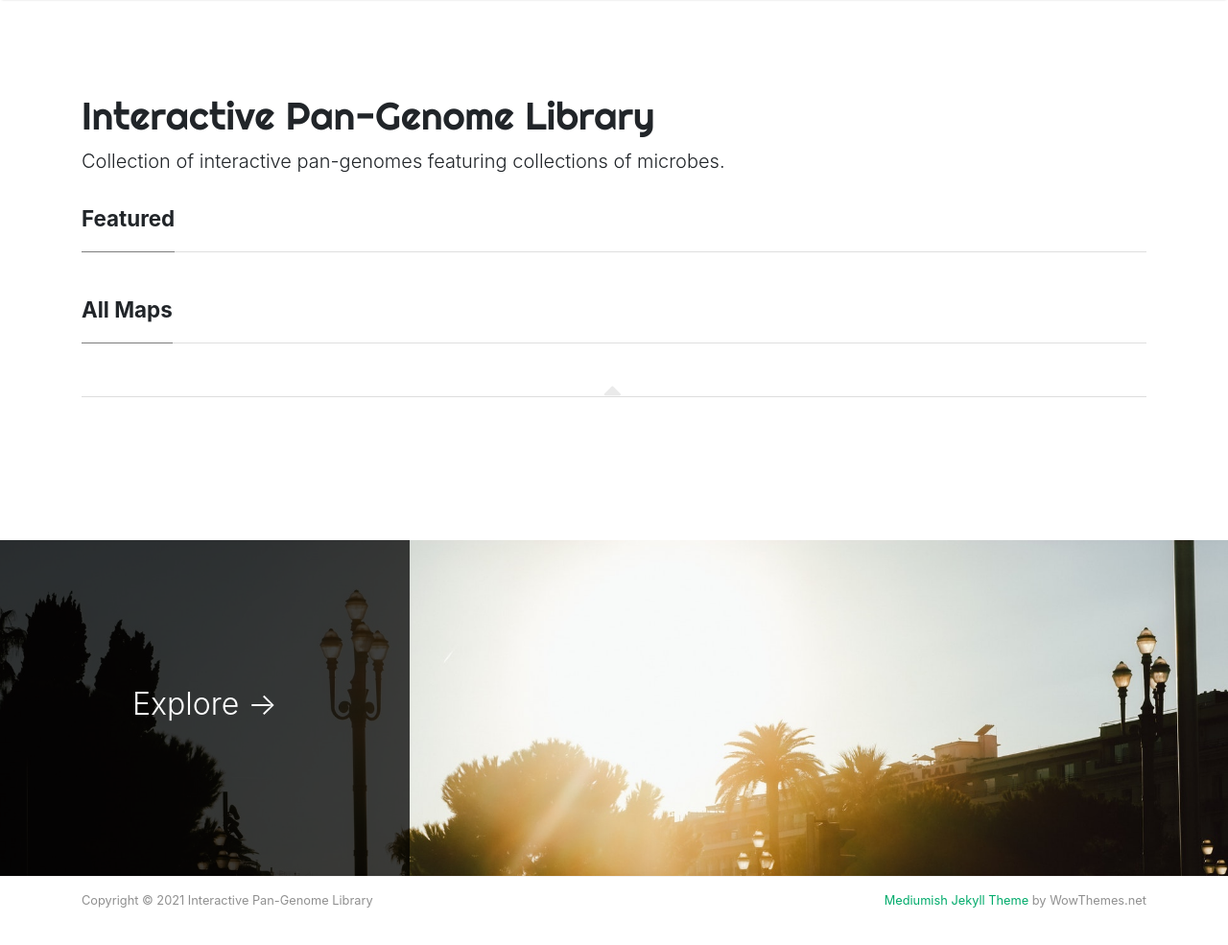
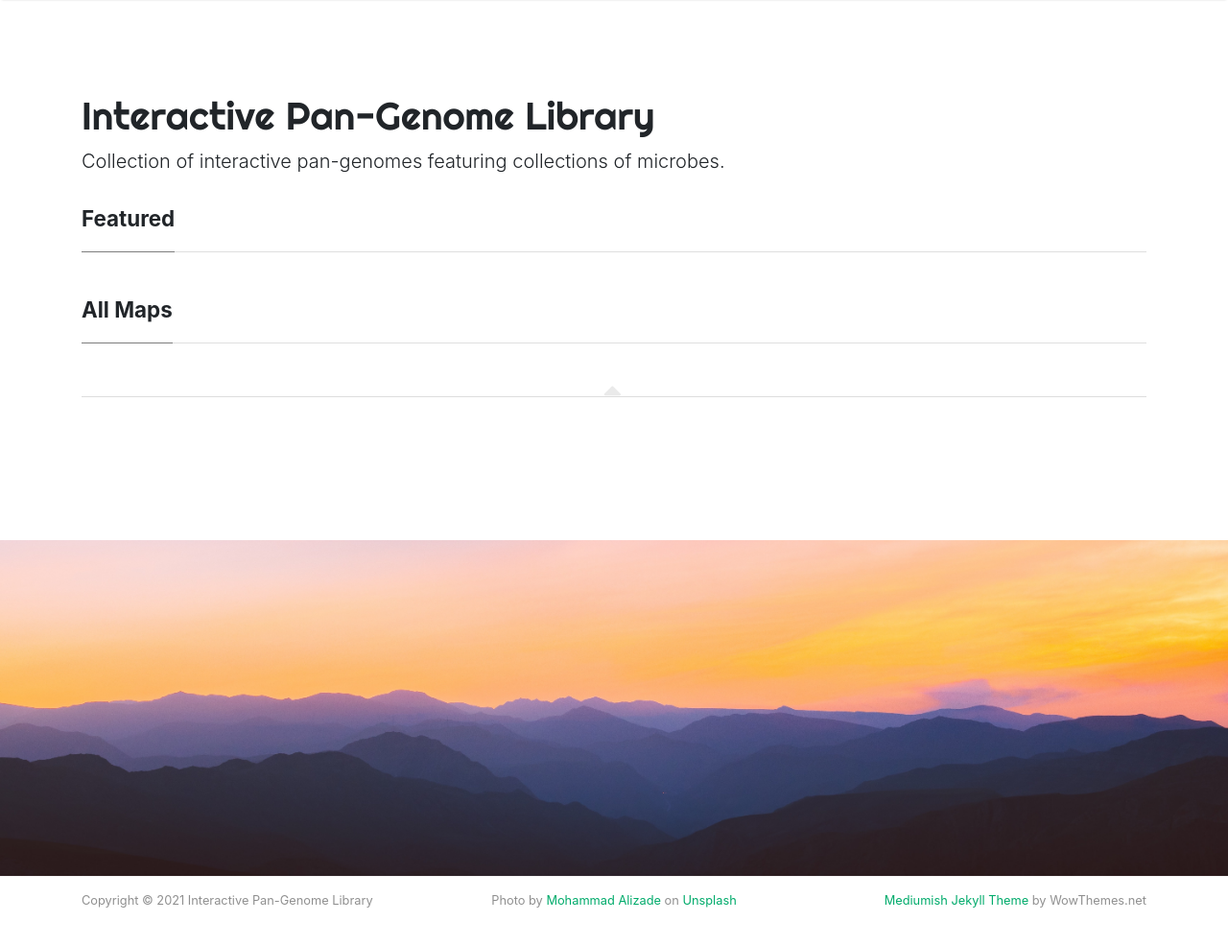
Before and after one commit to FredHutch/gig-map-library, a Jekyll site: the page built from index.html, in a window 1280 px wide and 1022 px high. Shown: the top 985 px of the window at 96% size. Built offline with Jekyll 4.4.1, drawn with Linux system fonts in a browser that asks for light colours; nearby versions of some CDN libraries; the list of posts is cut into pages by our own code.

Commit message:
Update footer image

```diff
--- a/_layouts/default.html
+++ b/_layouts/default.html
@@ -127,11 +127,6 @@
 ================================================== -->
 <div class="jumbotron fortags">
 	<div class="d-md-flex h-100">
-		<div class="col-md-4 transpdark align-self-center text-center h-100">
-            <div class="d-md-flex align-items-center justify-content-center h-100">
-                <h2 class="d-md-block align-self-center py-1 font-weight-light">Explore <span class="d-none d-md-inline">→</span></h2>
-            </div>
-		</div>
 		<div class="col-md-8 p-5 align-self-center text-center">
             {% assign categories_list = site.categories %}
             {% if categories_list.first[0] == null %}
@@ -153,10 +148,13 @@
 <footer class="footer">
     <div class="container">
         <div class="row">
-            <div class="col-md-6 col-sm-6 text-center text-lg-left">
+            <div class="col-md-4 col-sm-4 text-center text-lg-left">
                 Copyright © {{ site.time | date: "%Y" }} {{ site.name }}
             </div>
-            <div class="col-md-6 col-sm-6 text-center text-lg-right">
+            <div class="col-md-4 col-sm-4 text-center text-lg-center">
+                Photo by <a href="https://unsplash.com/@mohamadaz?utm_source=unsplash&utm_medium=referral&utm_content=creditCopyText">Mohammad Alizade</a> on <a href="https://unsplash.com/s/photos/outdoor?utm_source=unsplash&utm_medium=referral&utm_content=creditCopyText">Unsplash</a>
+            </div>
+            <div class="col-md-4 col-sm-4 text-center text-lg-right">
                 <a target="_blank" href="https://www.wowthemes.net/mediumish-free-jekyll-template/">Mediumish Jekyll Theme</a> by WowThemes.net
             </div>
         </div>
```
Also changed, not shown: assets/images/jumbotron.jpg.
